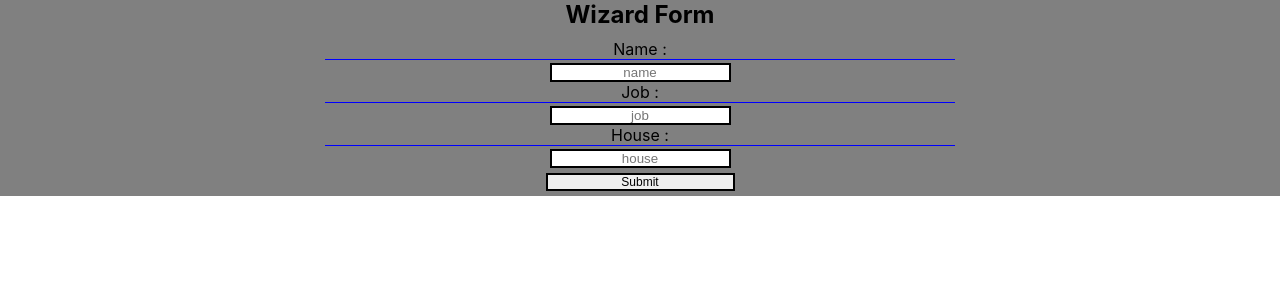
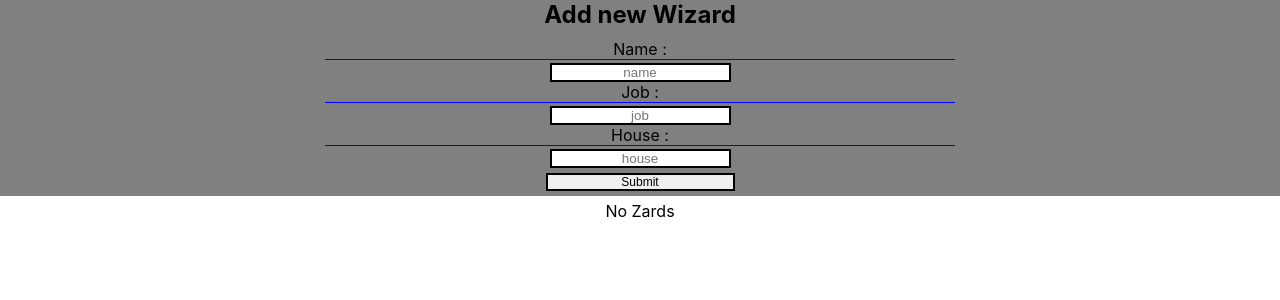
Before and after one commit to rsamhollyer/react-wizard-form, a React (Create React App) app: page / in a window 1280 px wide. Shown: the top 300 px of the page. Built offline with nearby package versions, Linux system fonts and the light colour scheme.

Commit message:
added list and form functionality

```diff
--- a/src/App.js
+++ b/src/App.js
@@ -1,11 +1,25 @@
 import WizardForm from "./Components/WizardForm";
-
+import { useState } from "react";
 import "./App.css";
+import WizardList from "./Components/WizardList";
 
 function App() {
+	const [wizards, setWizard] = useState([]);
+	console.log(wizards);
 	return (
 		<div className="App">
-			<WizardForm />
+			<WizardForm
+				title="Add new Wizard"
+				onSubmit={(wizard) => {
+					console.log(`================`);
+					console.log(`Your new Wizard`, wizard);
+					console.log(`================`);
+					setWizard([...wizards, wizard]);
+				}}
+			/>
+			<ul>
+				<WizardList wizards={wizards} />
+			</ul>
 		</div>
 	);
 }
--- a/src/Components/WizardForm.jsx
+++ b/src/Components/WizardForm.jsx
@@ -4,10 +4,26 @@ const WizardForm = (props) => {
 	const [name, setName] = useState("");
 	const [job, setJob] = useState("");
 	const [house, setHouse] = useState("");
+
+	const { onSubmit, title } = props;
+
 	return (
 		<section className="wizard-form-section">
-			<h1>Wizard Form</h1>
-			<form className="wizard-form">
+			<h1>{title}</h1>
+			<form
+				className="wizard-form"
+				onSubmit={(e) => {
+					e.preventDefault();
+
+					const wizardObject = { name, job, house };
+
+					onSubmit(wizardObject);
+
+					setName("");
+					setJob("");
+					setHouse("");
+				}}
+			>
 				<div className="form-group">
 					<label className="form-label" htmlFor="wizard-name">
 						Name :
@@ -18,7 +34,7 @@ const WizardForm = (props) => {
 						placeholder="name"
 						onChange={(e) => {
 							let valueTarget = e.target.value;
-							console.log("Name value :", valueTarget);
+
 							setName(valueTarget);
 						}}
 						id="wizard-name"
@@ -36,7 +52,7 @@ const WizardForm = (props) => {
 						placeholder="job"
 						onChange={(e) => {
 							let valueTarget = e.target.value;
-							console.log("Job value :", valueTarget);
+
 							setJob(valueTarget);
 						}}
 						id="wizard-job"
@@ -54,11 +70,11 @@ const WizardForm = (props) => {
 						placeholder="house"
 						onChange={(e) => {
 							let valueTarget = e.target.value;
-							console.log("House value :", valueTarget);
+
 							setHouse(valueTarget);
 						}}
-						id="wizrd-house"
-						name="wizard-housr"
+						id="wizard-house"
+						name="wizard-house"
 						type="text"
 						value={house}
 					/>
--- /dev/null
+++ b/src/Components/WizardList.jsx
@@ -0,0 +1,18 @@
+import React from "react";
+
+export default function WizardList(props) {
+	const { wizards } = props;
+	return (
+		<>
+			{wizards.length === 0 ? (
+				<p>No Zards</p>
+			) : (
+				wizards.map((w) => (
+					<li key={w.name}>
+						{w.name} {w.job} {w.house}
+					</li>
+				))
+			)}
+		</>
+	);
+}
```
